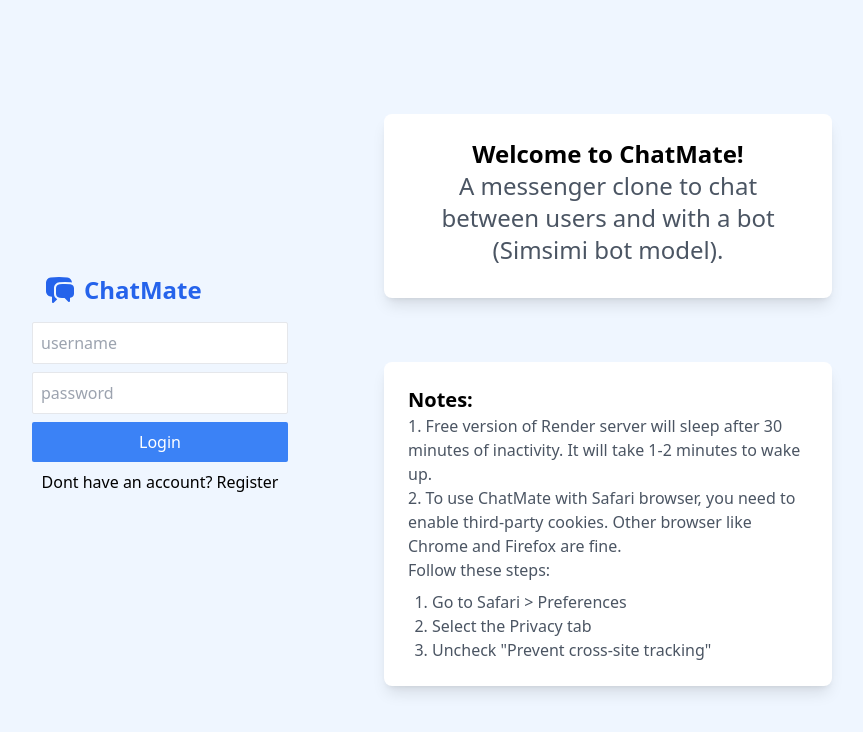
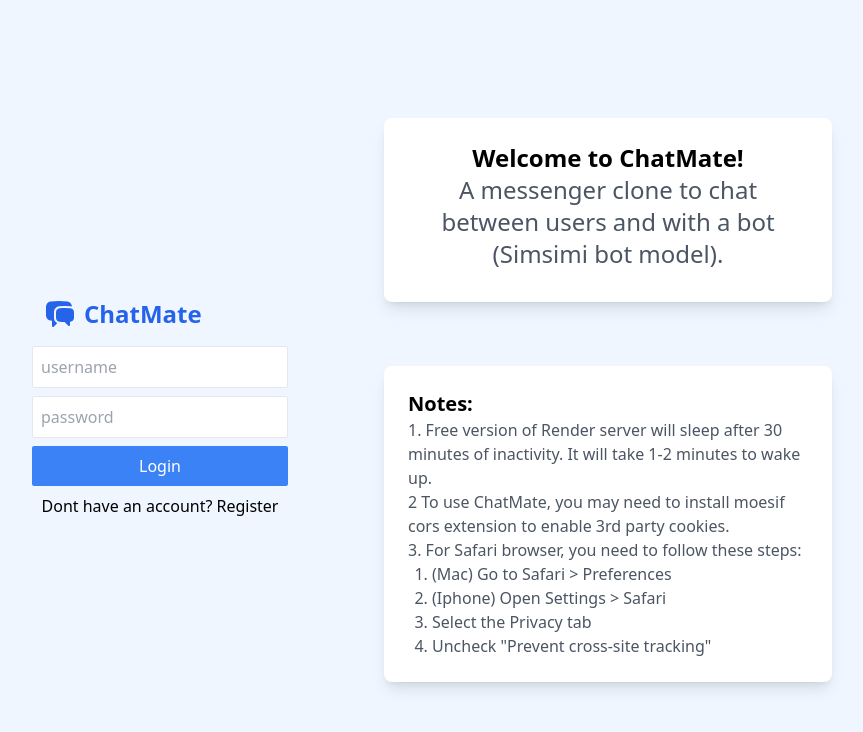
Before and after one commit to PegasusHT/ChatMate, a React (Vite) app in the folder client/: page / in a window 1280 px wide. Shown: the top 732 px of the page, without its empty margins (208-1071 px from the left). Built offline with nearby package versions, Linux system fonts and the light colour scheme; no server answers.

Commit message:
changed intro

```diff
--- a/client/src/Intro.jsx
+++ b/client/src/Intro.jsx
@@ -16,16 +16,16 @@ const Intro = () => {
                     </div>
                 </div>
             )}
-            <div className="max-w-md p-6 bg-white rounded-lg shadow-lg mt-16">
+            <div className={`max-w-md p-6 bg-white rounded-lg shadow-lg ${isMobile ? 'mt-16' : 'mt-16'}`}>
                 <h3 className={`font-bold ${isMobile ? 'text-lg' : 'text-xl'}`}>Notes:</h3>
                 <p className="text-gray-600">
                     1. Free version of Render server will sleep after 30 minutes of inactivity. It will take 1-2 minutes to wake up. <br />
-                    2. To use ChatMate with Safari browser, you need to enable third-party cookies. Other browser like Chrome and Firefox are fine.
-                    <br />
-                    Follow these steps:
+                    2 To use ChatMate, you may need to install moesif cors extension to enable 3rd party cookies. <br />
+                    3. For Safari browser, you need to follow these steps:
                 </p>
-                <ol className="list-decimal pl-6 mt-2 text-gray-600">
-                    <li>Go to Safari &gt; Preferences</li>
+                <ol className="list-decimal pl-6 text-gray-600">
+                    <li>(Mac) Go to Safari &gt; Preferences</li>
+                    <li>(Iphone) Open Settings &gt; Safari</li>
                     <li>Select the Privacy tab</li>
                     <li>Uncheck "Prevent cross-site tracking"</li>
                 </ol>
--- a/client/src/RegisterAndLoginForm.jsx
+++ b/client/src/RegisterAndLoginForm.jsx
@@ -24,7 +24,7 @@ export default function RegisterAndLoginForm() {
         <div className={` ${isMobile ? 'mt-36' : ''}`}>
           <Logo isFrontPage={true}/>
         </div>
-        <form className="w-64 mx-auto mb-12" onSubmit={handleSubmit}>
+        <form className="w-64 mx-auto" onSubmit={handleSubmit}>
           <input value={username}
                 onChange={ev => setUsername(ev.target.value)}
                 type="text" placeholder="username"
```
